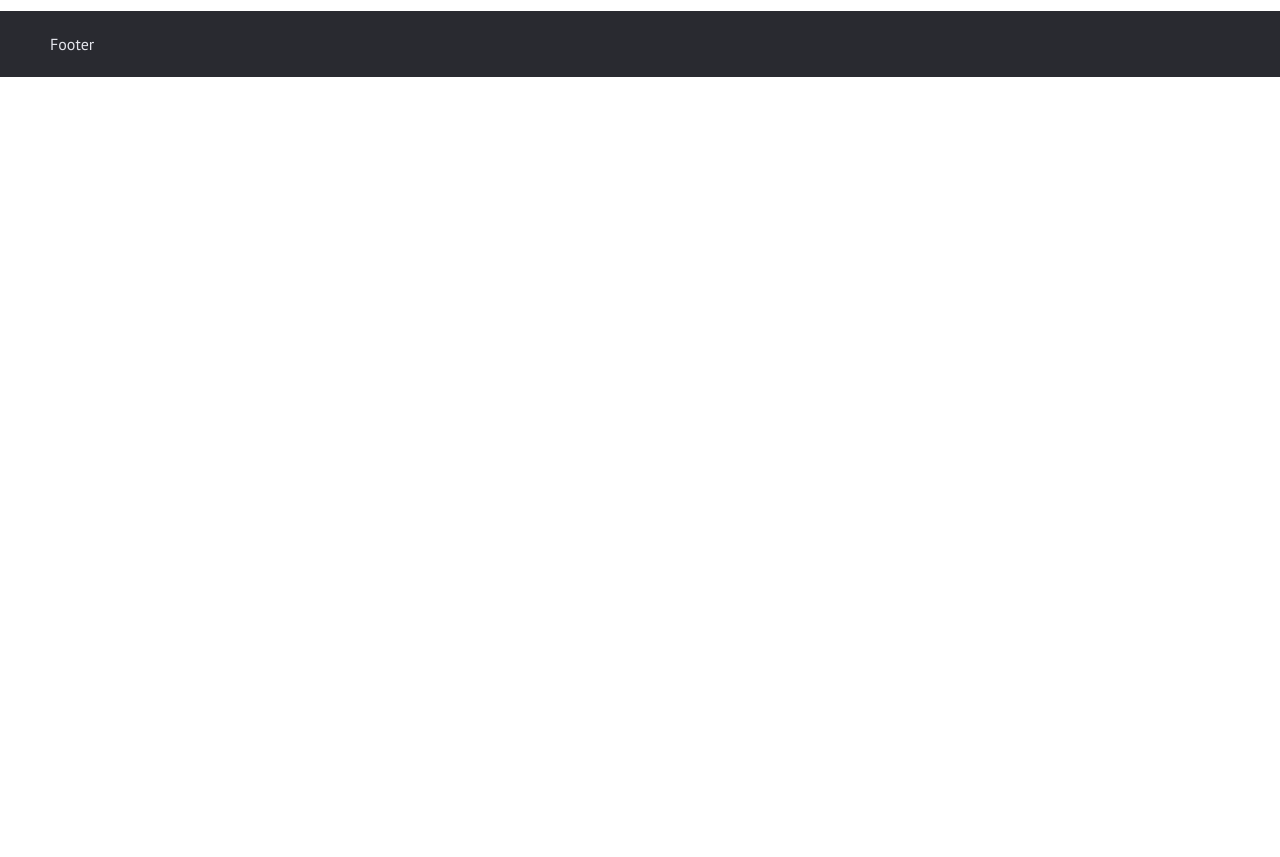
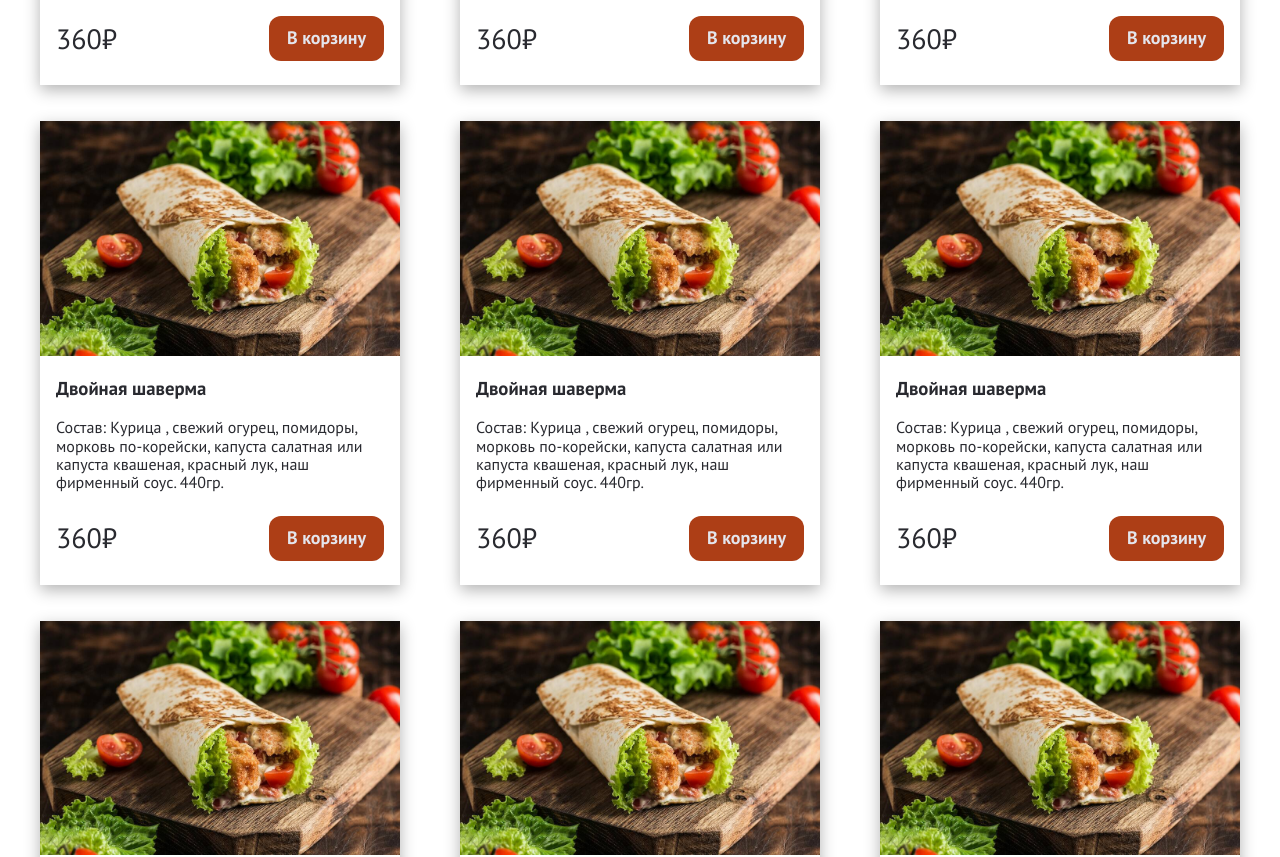
Before and after one commit to Darkonica/shawarma-shop, a Next.js app: page / in a window 1280 px wide. Shown: the part 980-1837 px from the top of the page. Before the commit the page ends 1057 px from the top, so only its background shows below. Built offline with nearby package versions, Linux system fonts and the light colour scheme.

Commit message:
header sticky + product styling

```diff
--- a/src/components/Header/styles.module.scss
+++ b/src/components/Header/styles.module.scss
@@ -1,6 +1,8 @@
 @import 'styles/colors.scss';
 
 .header {
+  position: sticky;
+  top: 0;
   display: flex;
   justify-content: space-between;
   padding: 24px 50px;
--- a/src/components/ProductsContainer/ProductItem/ProductItem.tsx
+++ b/src/components/ProductsContainer/ProductItem/ProductItem.tsx
@@ -4,13 +4,13 @@ export const ProductItem = ({ title, image, description, price }) => {
   return (
     <div className={styles.productItem}>
       <img className={styles.image} src={image} alt="" />
-      <h3>{title}</h3>
+      <h3 className={styles.title}>{title}</h3>
 
       <div className={styles.description}>{description}</div>
 
       <div className={styles.priceCont}>
         <div className={styles.price}>{price}₽</div>
-        <button>В корзину</button>
+        <button className={styles.cart}>В корзину</button>
       </div>
     </div>
   )
--- a/src/components/ProductsContainer/ProductItem/styles.module.scss
+++ b/src/components/ProductsContainer/ProductItem/styles.module.scss
@@ -1,6 +1,13 @@
+@import 'styles/_colors.scss';
+
 .productItem {
   width: 30%;
-  margin-bottom: 24px;
+  margin-bottom: 36px;
+  box-shadow: 0 5px 15px rgba(0,0,0,0.3);
+}
+
+.title {
+  padding: 0 16px;
 }
 
 .image {
@@ -9,12 +16,26 @@
 
 .description {
   margin-bottom: 24px;
+  padding: 0 16px;
 }
 .price {
-  font-size: 24px;
+  font-size: 28px;
 }
 
 .priceCont {
   display: flex;
   justify-content: space-between;
+  align-items: center;
+  padding: 0 16px 24px;
 }
+
+.cart {
+  font-size: 18px;
+  font-weight: 700;
+  color: $text-color-light;
+  padding: 12px 18px;
+  border: none;
+  border-radius: 12px;
+  cursor: pointer;
+  background-color: $primary-color;
+}
--- a/src/components/ProductsContainer/ProductsContainer.tsx
+++ b/src/components/ProductsContainer/ProductsContainer.tsx
@@ -29,6 +29,54 @@ export const ProductsContainer = () => {
         description="Состав: Курица , свежий огурец, помидоры, морковь по-корейски, капуста салатная или капуста квашеная, красный лук, наш фирменный соус. 440гр."
         price="360"
       />
+      <ProductItem
+        title="Двойная шаверма"
+        image="/images/shawarma.jpg"
+        description="Состав: Курица , свежий огурец, помидоры, морковь по-корейски, капуста салатная или капуста квашеная, красный лук, наш фирменный соус. 440гр."
+        price="360"
+      />
+      <ProductItem
+        title="Двойная шаверма"
+        image="/images/shawarma.jpg"
+        description="Состав: Курица , свежий огурец, помидоры, морковь по-корейски, капуста салатная или капуста квашеная, красный лук, наш фирменный соус. 440гр."
+        price="360"
+      />
+      <ProductItem
+        title="Двойная шаверма"
+        image="/images/shawarma.jpg"
+        description="Состав: Курица , свежий огурец, помидоры, морковь по-корейски, капуста салатная или капуста квашеная, красный лук, наш фирменный соус. 440гр."
+        price="360"
+      />
+      <ProductItem
+        title="Двойная шаверма"
+        image="/images/shawarma.jpg"
+        description="Состав: Курица , свежий огурец, помидоры, морковь по-корейски, капуста салатная или капуста квашеная, красный лук, наш фирменный соус. 440гр."
+        price="360"
+      />
+      <ProductItem
+        title="Двойная шаверма"
+        image="/images/shawarma.jpg"
+        description="Состав: Курица , свежий огурец, помидоры, морковь по-корейски, капуста салатная или капуста квашеная, красный лук, наш фирменный соус. 440гр."
+        price="360"
+      />
+      <ProductItem
+        title="Двойная шаверма"
+        image="/images/shawarma.jpg"
+        description="Состав: Курица , свежий огурец, помидоры, морковь по-корейски, капуста салатная или капуста квашеная, красный лук, наш фирменный соус. 440гр."
+        price="360"
+      />
+      <ProductItem
+        title="Двойная шаверма"
+        image="/images/shawarma.jpg"
+        description="Состав: Курица , свежий огурец, помидоры, морковь по-корейски, капуста салатная или капуста квашеная, красный лук, наш фирменный соус. 440гр."
+        price="360"
+      />
+      <ProductItem
+        title="Двойная шаверма"
+        image="/images/shawarma.jpg"
+        description="Состав: Курица , свежий огурец, помидоры, морковь по-корейски, капуста салатная или капуста квашеная, красный лук, наш фирменный соус. 440гр."
+        price="360"
+      />
     </div>
   )
 }
--- a/src/components/ProductsContainer/styles.module.scss
+++ b/src/components/ProductsContainer/styles.module.scss
@@ -3,5 +3,5 @@
   flex-wrap: wrap;
   justify-content: space-between;
   max-width: 1200px;
-  margin: 16px auto;
+  margin: 36px auto 24px;
 }
--- a/src/styles/_colors.scss
+++ b/src/styles/_colors.scss
@@ -1,3 +1,4 @@
 $text-color: #292a30;
 $text-color-light: #e4e5ec;
 $background-color: #292a30;
+$primary-color: rgb(173, 62, 22);
--- a/src/styles/base.scss
+++ b/src/styles/base.scss
@@ -1,5 +1,9 @@
 @import url('https://fonts.googleapis.com/css2?family=PT+Sans:ital,wght@0,400;0,700;1,400;1,700&display=swap');
 @import 'colors.scss';
+
+* {
+  box-sizing: border-box;
+}
 
 body {
   font-family: "PT Sans", sans-serif;
```
